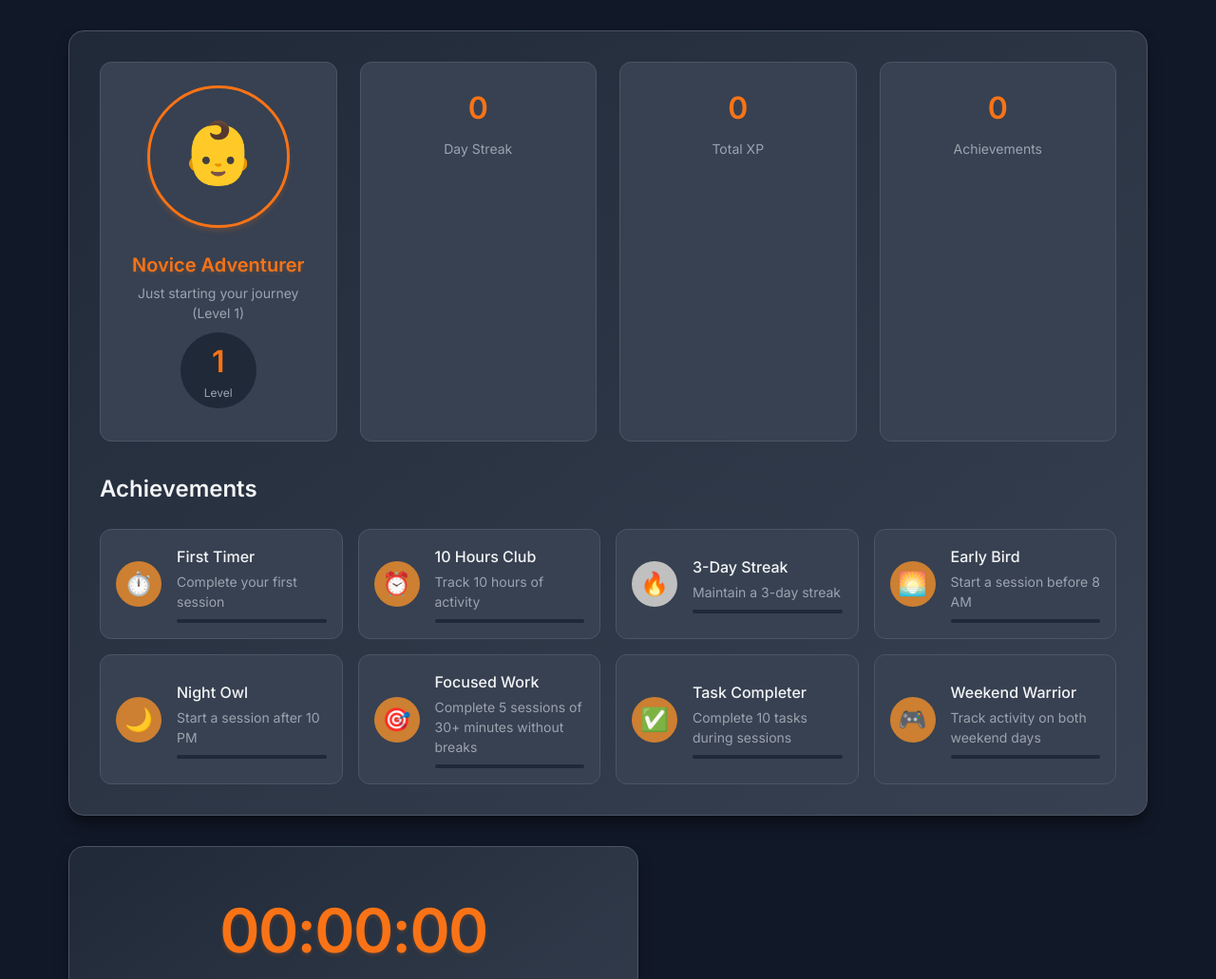
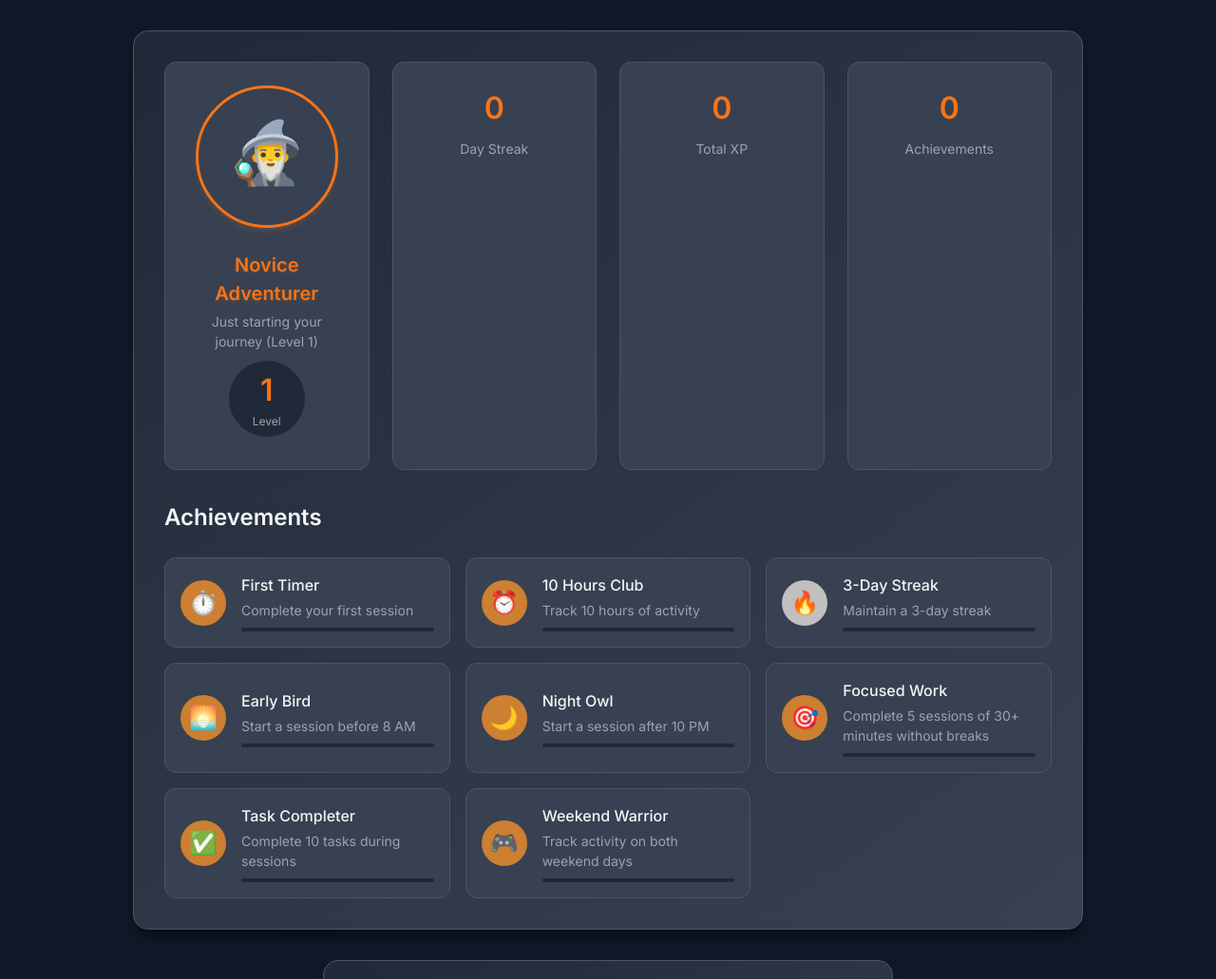
Before and after one commit to jeremymiller99/Timer, a plain HTML site: page index.html in a window 1280 px wide. Shown: the top 1031 px of the page at 95% size. Drawn offline with nearby package versions, Linux system fonts and the light colour scheme.

Commit message:
quality of life

```diff
--- a/index.html
+++ b/index.html
@@ -57,6 +57,11 @@
             width: 100%;
             max-width: 1200px;
             padding: 2rem;
+            display: flex;
+            flex-direction: column;
+            align-items: center;
+            gap: 2rem;
+            margin: 0 auto;
         }
 
         .timer-container {
@@ -65,10 +70,10 @@
             border-radius: 1rem;
             box-shadow: var(--shadow-lg);
             text-align: center;
-            margin-bottom: 2rem;
             width: 100%;
             max-width: 600px;
             border: 1px solid var(--border-color);
+            margin: 0 auto;
         }
 
         .timer-display {
@@ -161,7 +166,9 @@
             border-radius: 1rem;
             box-shadow: var(--shadow-lg);
             width: 100%;
+            max-width: 1000px;
             border: 1px solid var(--border-color);
+            margin: 0 auto;
         }
 
         .history-title {
@@ -404,8 +411,9 @@
             border-radius: 1rem;
             box-shadow: var(--shadow-lg);
             width: 100%;
+            max-width: 1000px;
             border: 1px solid var(--border-color);
-            margin-bottom: 2rem;
+            margin: 0 auto;
         }
 
         .stats-grid {
@@ -1510,176 +1518,168 @@
                 level: 1,
                 title: "Novice Adventurer",
                 description: "Just starting your journey",
-                idle: "👶",
-                active: "👶",
+                idle: "🧙‍♂️",
+                active: "🧙‍♂️",
                 idleAnimation: "character-idle"
             },
             {
-                level: 2,
-                title: "Curious Explorer",
-                description: "Taking first steps",
-                idle: "🧒",
-                active: "🧒",
+                level: 5,
+                title: "Mystic Apprentice",
+                description: "Learning the arcane arts",
+                idle: "🔮",
+                active: "🔮",
                 idleAnimation: "character-idle"
             },
             {
-                level: 3,
-                title: "Apprentice Learner",
-                description: "Growing in knowledge",
-                idle: "🧑‍🎓",
-                active: "🧑‍🎓",
+                level: 10,
+                title: "Elemental Master",
+                description: "Commanding the forces of nature",
+                idle: "🌪️",
+                active: "🌪️",
                 idleAnimation: "character-idle"
             },
             {
-                level: 4,
-                title: "Skillful Student",
-                description: "Mastering the basics",
-                idle: "🧑‍💻",
-                active: "🧑‍💻",
+                level: 15,
+                title: "Dragon Rider",
+                description: "Soaring through the skies",
+                idle: "🐉",
+                active: "🐉",
                 idleAnimation: "character-idle"
             },
             {
-                level: 5,
-                title: "Dedicated Scholar",
-                description: "Building expertise",
-                idle: "📚",
-                active: "📚",
+                level: 20,
+                title: "Celestial Guardian",
+                description: "Wielding cosmic power",
+                idle: "✨",
+                active: "✨",
                 idleAnimation: "character-idle"
             },
             {
-                level: 6,
-                title: "Knowledge Seeker",
-                description: "Expanding horizons",
-                idle: "🔍",
-                active: "🔍",
-                idleAnimation: "character-idle"
-            },
-            {
-                level: 7,
-                title: "Wisdom Keeper",
-                description: "Gaining insight",
-                idle: "🧙‍♀️",
-                active: "🧙‍♀️",
-                idleAnimation: "character-idle"
-            },
-            {
-                level: 8,
-                title: "Master of Arts",
-                description: "Creative expression",
-                idle: "🎨",
-                active: "🎨",
-                idleAnimation: "character-idle"
-            },
-            {
-                level: 9,
-                title: "Strategic Thinker",
-                description: "Planning ahead",
-                idle: "🧠",
-                active: "🧠",
-                idleAnimation: "character-idle"
-            },
-            {
-                level: 10,
-                title: "Seasoned Warrior",
-                description: "Battle-hardened",
-                idle: "⚔️",
-                active: "⚔️",
-                idleAnimation: "character-idle"
-            },
-            {
-                level: 11,
-                title: "Mystic Sage",
-                description: "Ancient wisdom",
-                idle: "🧙",
-                active: "🧙",
-                idleAnimation: "character-idle"
-            },
-            {
-                level: 12,
-                title: "Time Guardian",
-                description: "Master of moments",
+                level: 25,
+                title: "Time Bender",
+                description: "Mastering the flow of time",
                 idle: "⏳",
                 active: "⏳",
                 idleAnimation: "character-idle"
             },
             {
-                level: 13,
+                level: 30,
                 title: "Cosmic Explorer",
-                description: "Reaching for stars",
+                description: "Journeying through dimensions",
                 idle: "🚀",
                 active: "🚀",
                 idleAnimation: "character-idle"
             },
             {
-                level: 14,
-                title: "Elemental Master",
-                description: "Harnessing power",
-                idle: "🌪️",
-                active: "🌪️",
+                level: 35,
+                title: "Ancient Sage",
+                description: "Holding ancient wisdom",
+                idle: "📜",
+                active: "📜",
                 idleAnimation: "character-idle"
             },
             {
-                level: 15,
-                title: "Dragon Rider",
-                description: "Soaring high",
-                idle: "🐉",
-                active: "🐉",
-                idleAnimation: "character-idle"
-            },
-            {
-                level: 16,
-                title: "Celestial Being",
-                description: "Transcendent power",
-                idle: "✨",
-                active: "✨",
-                idleAnimation: "character-idle"
-            },
-            {
-                level: 17,
-                title: "Ancient Guardian",
-                description: "Timeless wisdom",
-                idle: "🏛️",
-                active: "🏛️",
-                idleAnimation: "character-idle"
-            },
-            {
-                level: 18,
+                level: 40,
                 title: "Mythical Hero",
-                description: "Legendary status",
+                description: "Legendary status achieved",
                 idle: "🦸",
                 active: "🦸",
                 idleAnimation: "character-idle"
             },
             {
-                level: 19,
-                title: "Eternal Sage",
-                description: "Infinite knowledge",
-                idle: "🧘",
-                active: "🧘",
-                idleAnimation: "character-idle"
-            },
-            {
-                level: 20,
+                level: 45,
                 title: "Dungeon Master",
-                description: "Ruler of realms",
+                description: "Ruler of all realms",
                 idle: "👑",
                 active: "👑",
                 idleAnimation: "character-idle"
             },
             {
-                level: 21,
+                level: 50,
                 title: "Cosmic Guardian",
-                description: "Universal power",
+                description: "Universal power at your command",
                 idle: "🌌",
                 active: "🌌",
                 idleAnimation: "character-idle"
             },
             {
-                level: 22,
+                level: 55,
                 title: "Time Lord",
                 description: "Master of all time",
                 idle: "⏰",
                 active: "⏰",
+                idleAnimation: "character-idle"
+            },
+            {
+                level: 60,
+                title: "Phoenix Knight",
+                description: "Reborn in eternal flame",
+                idle: "🔥",
+                active: "🔥",
+                idleAnimation: "character-idle"
+            },
+            {
+                level: 65,
+                title: "Storm Bringer",
+                description: "Commanding the tempest",
+                idle: "⚡",
+                active: "⚡",
+                idleAnimation: "character-idle"
+            },
+            {
+                level: 70,
+                title: "Void Walker",
+                description: "Traversing the abyss",
+                idle: "🌑",
+                active: "🌑",
+                idleAnimation: "character-idle"
+            },
+            {
+                level: 75,
+                title: "Star Forger",
+                description: "Creating celestial bodies",
+                idle: "⭐",
+                active: "⭐",
+                idleAnimation: "character-idle"
+            },
+            {
+                level: 80,
+                title: "Reality Weaver",
+                description: "Shaping existence itself",
+                idle: "🌀",
+                active: "🌀",
+                idleAnimation: "character-idle"
+            },
+            {
+                level: 85,
+                title: "Eternal Champion",
+                description: "Beyond mortal limits",
+                idle: "⚔️",
+                active: "⚔️",
+                idleAnimation: "character-idle"
+            },
+            {
+                level: 90,
+                title: "Omnipotent Being",
+                description: "All-powerful existence",
+                idle: "💫",
+                active: "💫",
+                idleAnimation: "character-idle"
+            },
+            {
+                level: 95,
+                title: "Cosmic Architect",
+                description: "Designing universes",
+                idle: "🌠",
+                active: "🌠",
+                idleAnimation: "character-idle"
+            },
+            {
+                level: 100,
+                title: "Supreme Deity",
+                description: "The ultimate power",
+                idle: "👁️",
+                active: "👁️",
                 idleAnimation: "character-idle"
             }
         ];
@@ -2744,16 +2744,36 @@
         // Add this function after other functions
         function updateAvatarSelection() {
             const currentState = characterStates.find(state => state.level <= currentLevel);
-            if (currentState) {
-                selectedCharacter.textContent = currentState.idle;
-                selectedCharacterTitle.textContent = currentState.title;
-                selectedCharacterDescription.textContent = currentState.description;
+            const savedAvatar = localStorage.getItem('selectedAvatar');
+            let selectedState = currentState;
+
+            if (savedAvatar) {
+                const savedState = characterStates.find(state => state.level === parseInt(savedAvatar));
+                if (savedState && currentLevel >= savedState.level) {
+                    selectedState = savedState;
+                }
+            }
+
+            if (selectedState) {
+                selectedCharacter.textContent = selectedState.idle;
+                selectedCharacterTitle.textContent = selectedState.title;
+                selectedCharacterDescription.textContent = selectedState.description;
+
+                // Update main character display
+                const mainCharacter = document.getElementById('character');
+                const mainCharacterTitle = document.getElementById('characterTitle');
+                const mainCharacterDescription = document.getElementById('characterDescription');
+
+                mainCharacter.textContent = isRunning ? selectedState.active : selectedState.idle;
+                mainCharacter.className = `character ${isRunning ? 'character-active' : selectedState.idleAnimation}`;
+                mainCharacterTitle.textContent = selectedState.title;
+                mainCharacterDescription.textContent = `${selectedState.description} (Level ${currentLevel})`;
             }
 
             // Update avatar list
             avatarList.innerHTML = characterStates.map(state => {
                 const isUnlocked = currentLevel >= state.level;
-                const isSelected = currentState && state.level === currentState.level;
+                const isSelected = selectedState && state.level === selectedState.level;
 
                 return `
                     <div class="avatar-item ${isUnlocked ? '' : 'locked'} ${isSelected ? 'selected' : ''}"
@@ -2772,9 +2792,22 @@
             const state = characterStates.find(s => s.level === level);
 
             if (state) {
+                // Save selected avatar
+                localStorage.setItem('selectedAvatar', level.toString());
+
                 selectedCharacter.textContent = state.idle;
                 selectedCharacterTitle.textContent = state.title;
                 selectedCharacterDescription.textContent = state.description;
+
+                // Update main character display
+                const mainCharacter = document.getElementById('character');
+                const mainCharacterTitle = document.getElementById('characterTitle');
+                const mainCharacterDescription = document.getElementById('characterDescription');
+
+                mainCharacter.textContent = isRunning ? state.active : state.idle;
+                mainCharacter.className = `character ${isRunning ? 'character-active' : state.idleAnimation}`;
+                mainCharacterTitle.textContent = state.title;
+                mainCharacterDescription.textContent = `${state.description} (Level ${currentLevel})`;
 
                 // Update selected state in the list
                 document.querySelectorAll('.avatar-item').forEach(item => {
```
